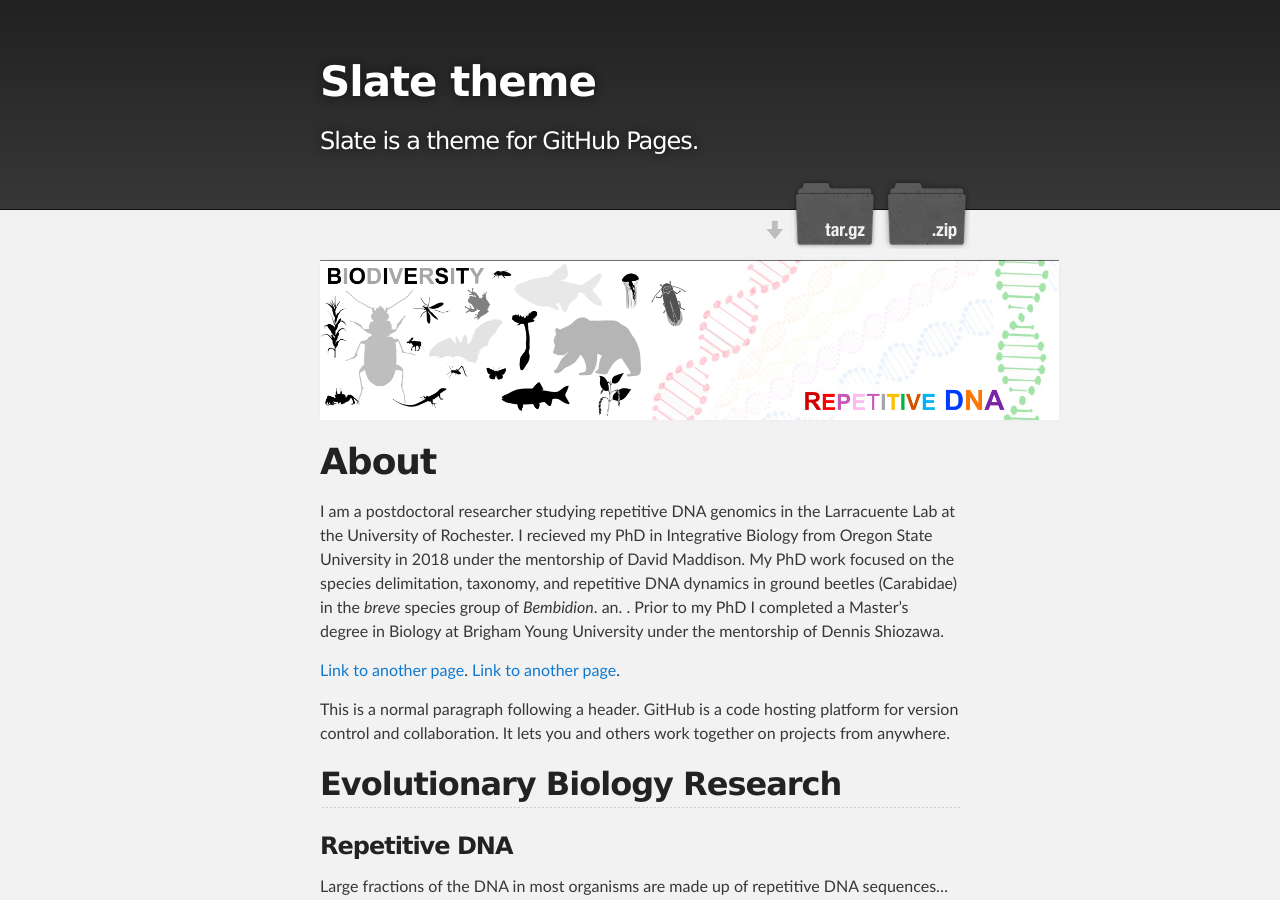
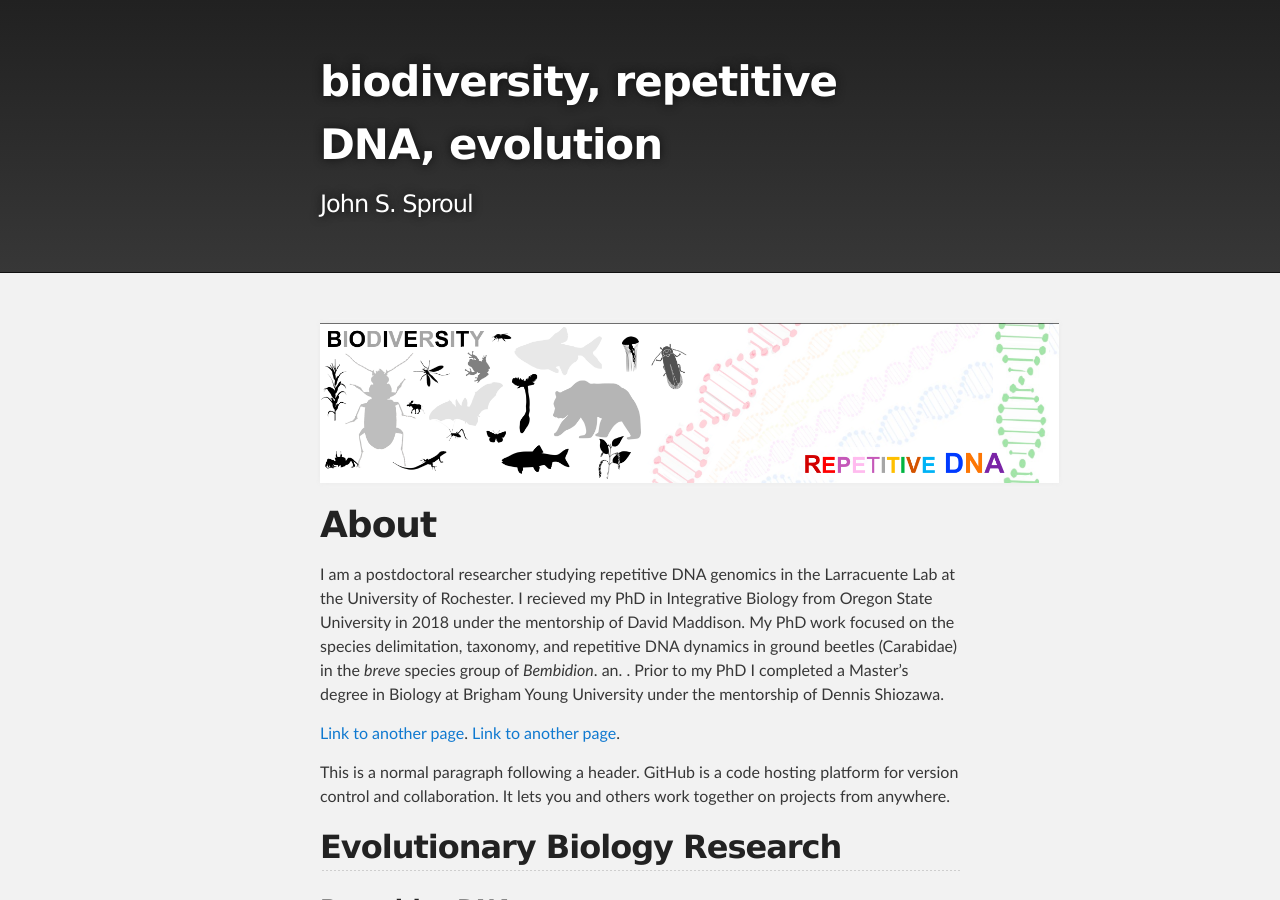
Before and after one commit to johnssproul/johnssproul.github.io, a Jekyll site: the page built from index.md, in a window 1280 px wide and 900 px high. Built offline with Jekyll 4.4.1, drawn with Linux system fonts in a browser that asks for light colours; our own code applies the rules of GitHub Pages for plain Markdown files.

Commit message:
Update _config.yml

```diff
--- a/_config.yml
+++ b/_config.yml
@@ -1,5 +1,5 @@
-title: Slate theme
-description: Slate is a theme for GitHub Pages.
-show_downloads: true
+title: biodiversity, repetitive DNA, evolution
+description: John S. Sproul
+show_downloads: false
 google_analytics:
 theme: jekyll-theme-slate
```
